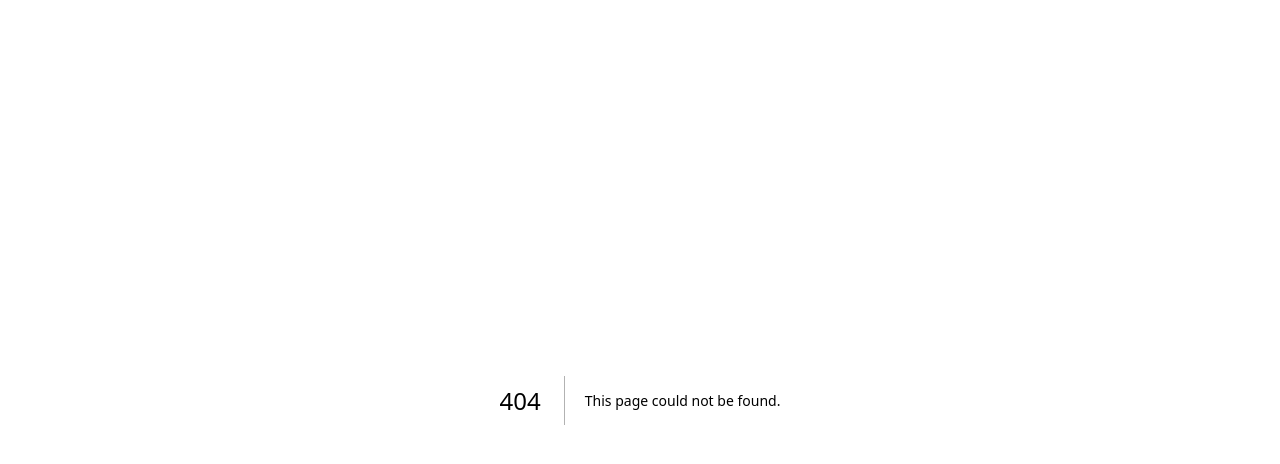
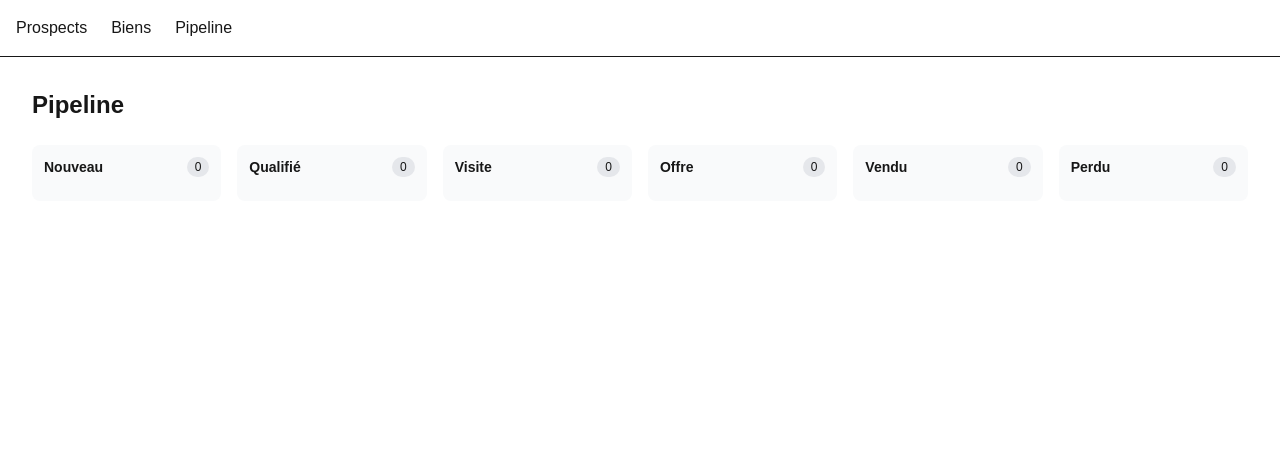
Before and after one commit to fakhfakheya/crm-immobilier, a Next.js app: page /pipeline in a window 1280 px wide. Before the commit this address had no page. Shown: the top 464 px of the page. Built offline with nearby package versions, Linux system fonts and the light colour scheme; no server answers; the database is empty.

Commit message:
Add lead detail page with visits and tasks

```diff
--- a/app/layout.tsx
+++ b/app/layout.tsx
@@ -23,7 +23,14 @@ export default function RootLayout({ children }: LayoutProps<"/">) {
       lang="en"
       className={`${geistSans.variable} ${geistMono.variable} h-full antialiased`}
     >
-      <body className="min-h-full flex flex-col">{children}</body>
+      <body className="min-h-full flex flex-col">
+        <nav className="border-b p-4 flex gap-6 font-medium">
+          <a href="/leads">Prospects</a>
+          <a href="/properties">Biens</a>
+          <a href="/pipeline">Pipeline</a>
+        </nav>
+        {children}
+      </body>
     </html>
   );
 }
--- /dev/null
+++ b/app/leads/[id]/page.tsx
@@ -0,0 +1,92 @@
+import { prisma } from "@/lib/prisma";
+import { notFound } from "next/navigation";
+
+export default async function LeadDetailPage({
+  params,
+}: {
+  params: Promise<{ id: string }>;
+}) {
+  const { id } = await params;
+
+  const lead = await prisma.lead.findUnique({
+    where: { id },
+    include: {
+      agent: true,
+      visits: { include: { property: true }, orderBy: { date: "asc" } },
+      tasks: { orderBy: { createdAt: "desc" } },
+    },
+  });
+
+  if (!lead) return notFound();
+
+  return (
+    <div className="p-8 max-w-2xl">
+      <h1 className="text-2xl font-bold mb-1">{lead.name}</h1>
+      <p className="text-gray-500 mb-6">
+        {lead.email ?? "Pas d'email"} · {lead.phone ?? "Pas de téléphone"}
+      </p>
+
+      <div className="grid grid-cols-2 gap-4 mb-6">
+        <div className="border rounded-lg p-4">
+          <p className="text-xs text-gray-500 mb-1">Budget</p>
+          <p className="font-semibold">
+            {lead.budgetMin ?? "?"} - {lead.budgetMax ?? "?"} {lead.currency}
+          </p>
+        </div>
+        <div className="border rounded-lg p-4">
+          <p className="text-xs text-gray-500 mb-1">Étape</p>
+          <p className="font-semibold">{lead.stage}</p>
+        </div>
+        <div className="border rounded-lg p-4">
+          <p className="text-xs text-gray-500 mb-1">Conseiller</p>
+          <p className="font-semibold">{lead.agent?.name ?? "Non assigné"}</p>
+        </div>
+        <div className="border rounded-lg p-4">
+          <p className="text-xs text-gray-500 mb-1">Consentement RGPD</p>
+          <p className="font-semibold">
+            {lead.gdprConsent ? "✅ Oui" : "❌ Non"}
+          </p>
+        </div>
+      </div>
+
+      {lead.criteria && (
+        <div className="mb-6">
+          <h2 className="font-semibold mb-2">Critères de recherche</h2>
+          <p className="text-gray-700">{lead.criteria}</p>
+        </div>
+      )}
+
+      <div className="mb-6">
+        <h2 className="font-semibold mb-2">Visites ({lead.visits.length})</h2>
+        {lead.visits.length === 0 ? (
+          <p className="text-gray-400 text-sm">Aucune visite planifiée.</p>
+        ) : (
+          <ul className="flex flex-col gap-2">
+            {lead.visits.map((visit) => (
+              <li key={visit.id} className="border rounded-lg p-3 text-sm">
+                {visit.property.title} —{" "}
+                {new Date(visit.date).toLocaleString("fr-FR")}
+              </li>
+            ))}
+          </ul>
+        )}
+      </div>
+
+      <div>
+        <h2 className="font-semibold mb-2">Tâches ({lead.tasks.length})</h2>
+        {lead.tasks.length === 0 ? (
+          <p className="text-gray-400 text-sm">Aucune tâche.</p>
+        ) : (
+          <ul className="flex flex-col gap-2">
+            {lead.tasks.map((task) => (
+              <li key={task.id} className="flex items-center gap-2 text-sm">
+                <span>{task.done ? "✅" : "⬜"}</span>
+                {task.title}
+              </li>
+            ))}
+          </ul>
+        )}
+      </div>
+    </div>
+  );
+}
--- a/app/leads/page.tsx
+++ b/app/leads/page.tsx
@@ -35,7 +35,11 @@ export default async function LeadsPage() {
           <tbody>
             {leads.map((lead) => (
               <tr key={lead.id} className="border-b hover:bg-gray-50">
-                <td className="p-2">{lead.name}</td>
+                <td className="p-2">
+                  <Link href={`/leads/${lead.id}`} className="hover:underline">
+                    {lead.name}
+                  </Link>
+                </td>
                 <td className="p-2">{lead.email ?? "-"}</td>
                 <td className="p-2">
                   {lead.budgetMin ?? "?"} - {lead.budgetMax ?? "?"} {lead.currency}
--- /dev/null
+++ b/app/pipeline/page.tsx
@@ -0,0 +1,81 @@
+import { prisma } from "@/lib/prisma";
+
+const stages = [
+  "NEW",
+  "QUALIFIED",
+  "VISIT_SCHEDULED",
+  "OFFER",
+  "WON",
+  "LOST",
+] as const;
+
+const stageLabels: Record<string, string> = {
+  NEW: "Nouveau",
+  QUALIFIED: "Qualifié",
+  VISIT_SCHEDULED: "Visite",
+  OFFER: "Offre",
+  WON: "Vendu",
+  LOST: "Perdu",
+};
+
+export default async function PipelinePage() {
+  const leads = await prisma.lead.findMany({
+    orderBy: { updatedAt: "desc" },
+    include: { agent: true },
+  });
+
+  return (
+    <div className="p-8">
+      <h1 className="text-2xl font-bold mb-6">Pipeline</h1>
+
+      <div className="grid grid-cols-1 md:grid-cols-6 gap-4">
+        {stages.map((stage) => {
+          const stageLeads = leads.filter((lead) => lead.stage === stage);
+
+          return (
+            <div key={stage} className="bg-gray-50 rounded-lg p-3">
+              <div className="flex items-center justify-between mb-3">
+                <h2 className="font-semibold text-sm">
+                  {stageLabels[stage]}
+                </h2>
+                <span className="text-xs bg-gray-200 rounded-full px-2 py-0.5">
+                  {stageLeads.length}
+                </span>
+              </div>
+
+              <div className="flex flex-col gap-2">
+                {stageLeads.map((lead) => {
+                  const daysSinceUpdate = Math.floor(
+                    (Date.now() - new Date(lead.updatedAt).getTime()) /
+                      (1000 * 60 * 60 * 24)
+                  );
+
+                  return (
+                    <div
+                      key={lead.id}
+                      className="bg-white border rounded-lg p-3 shadow-sm"
+                    >
+                      <p className="font-medium text-sm">{lead.name}</p>
+                      {(lead.budgetMin || lead.budgetMax) && (
+                        <p className="text-xs text-gray-500">
+                          {lead.budgetMin ?? "?"} - {lead.budgetMax ?? "?"}{" "}
+                          {lead.currency}
+                        </p>
+                      )}
+                      <p className="text-xs text-gray-400 mt-1">
+                        {lead.agent?.name ?? "Non assigné"} ·{" "}
+                        {daysSinceUpdate === 0
+                          ? "aujourd'hui"
+                          : `il y a ${daysSinceUpdate}j`}
+                      </p>
+                    </div>
+                  );
+                })}
+              </div>
+            </div>
+          );
+        })}
+      </div>
+    </div>
+  );
+}
```
